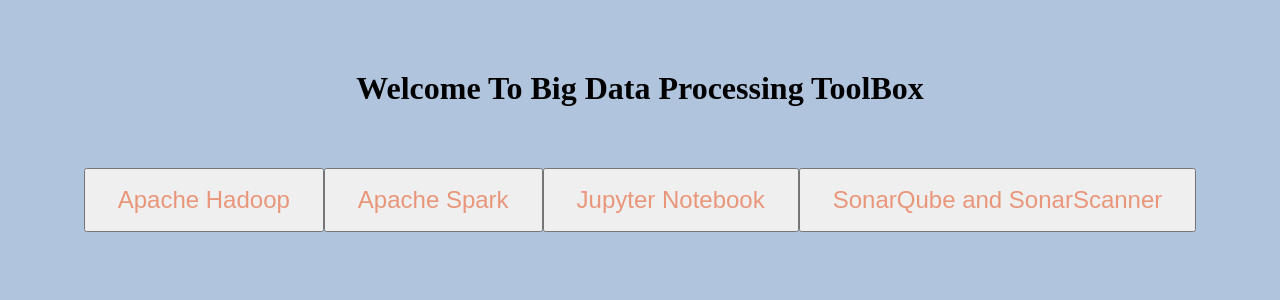
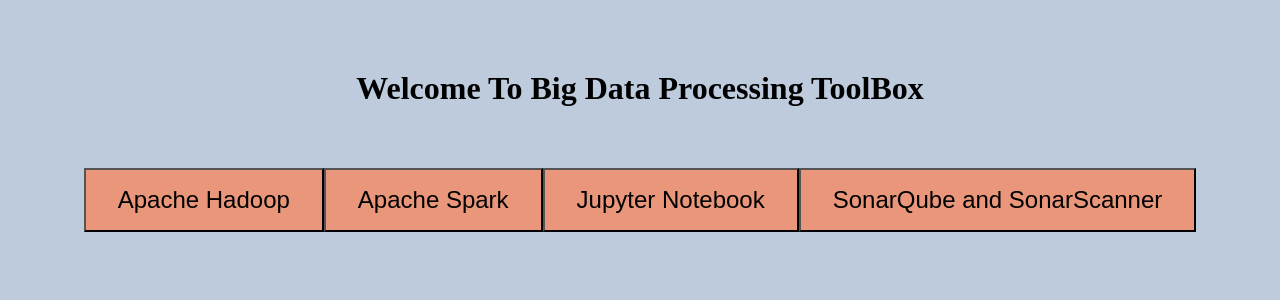
Before and after one commit to txgao/14848_proj1, a Flask app: page / in a window 1280 px wide. Shown: the top 300 px of the page. Run offline with Flask 2, Linux system fonts and the light colour scheme; parts of the project's set-up code (start-up, migrations or seed data) failed here and were passed over.

Commit message:
make UI pretty

```diff
--- a/option1/src/templates/index.html
+++ b/option1/src/templates/index.html
@@ -16,7 +16,7 @@
     button {
       font-size: 24px;
       padding: 16px 32px;
-      color:darksalmon;
+      background-color:darksalmon;
     }
 
     /* Center buttons horizontally */
@@ -27,7 +27,7 @@
 
     /* Background color */
     body {
-        background-color: lightsteelblue;
+        background-color:rgb(189, 203, 221);
     }
   </style>
 <body>
```
